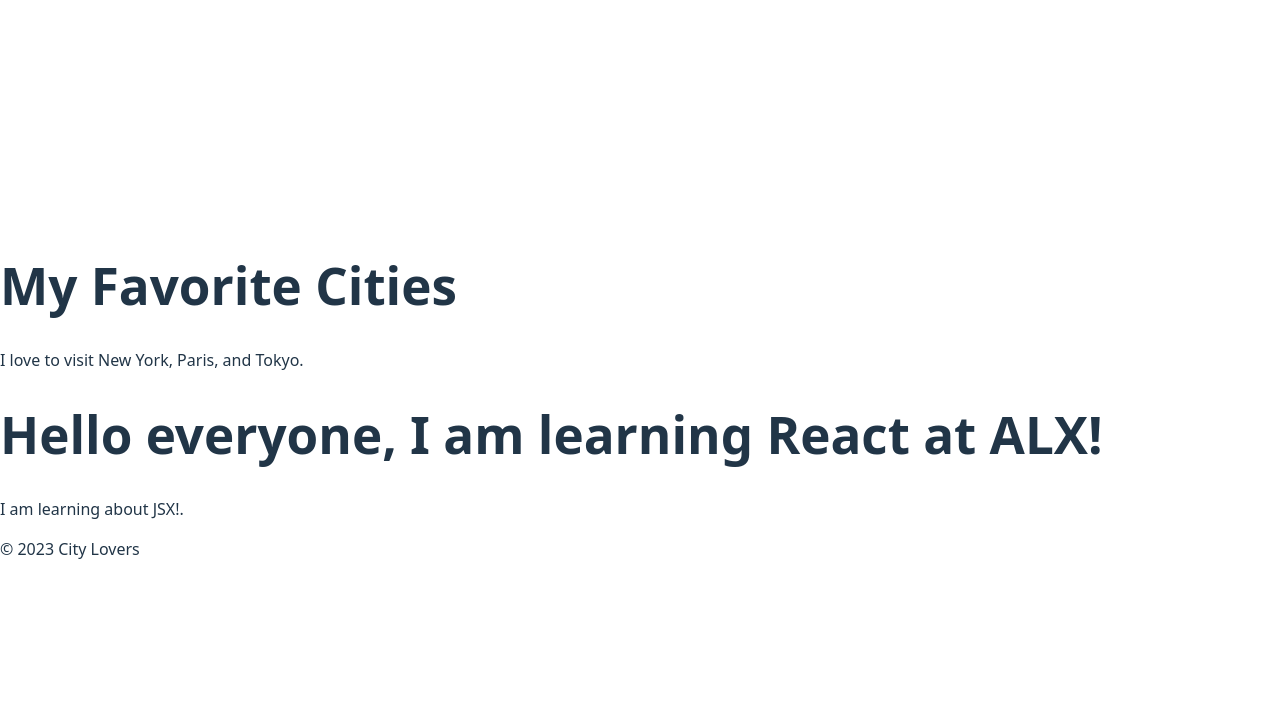
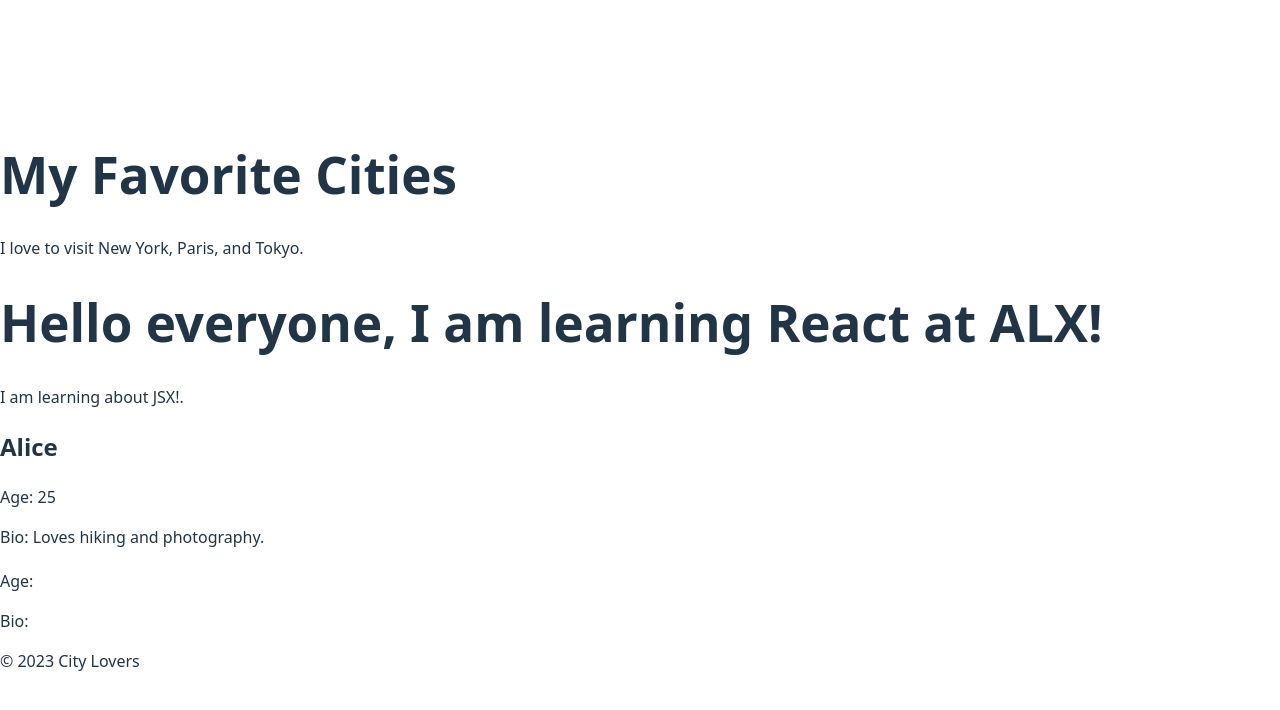
Before and after one commit to Agbakay/alx-fe-reactjs, a React (Vite) app in the folder alx-react-app/: page / in a window 1280 px wide. Shown: the top 710 px of the page. Built offline with nearby package versions, Linux system fonts and the light colour scheme.

Commit message:
Added new component

```diff
--- a/alx-react-app/src/App.jsx
+++ b/alx-react-app/src/App.jsx
@@ -2,6 +2,7 @@
 import Header from "./components/Header";
 import MainContent from "./components/MainContent";
 import Footer from "./components/Footer";
+import UserProfile from "./components/UserProfile";
 
 function App() {
   return (
@@ -10,6 +11,12 @@
         <Header />
         <MainContent />
         <WelcomeMessage />
+        <UserProfile
+          name="Alice"
+          age="25"
+          bio="Loves hiking and photography."
+        />
+        <UserProfile />
         <Footer />
       </div>
     </>
--- /dev/null
+++ b/alx-react-app/src/components/UserProfile.jsx
@@ -0,0 +1,11 @@
+const UserProfile = (props) => {
+  return (
+    <div>
+      <h2>{props.name}</h2>
+      <p>Age: {props.age}</p>
+      <p>Bio: {props.bio}</p>
+    </div>
+  );
+};
+
+export default UserProfile;
```
